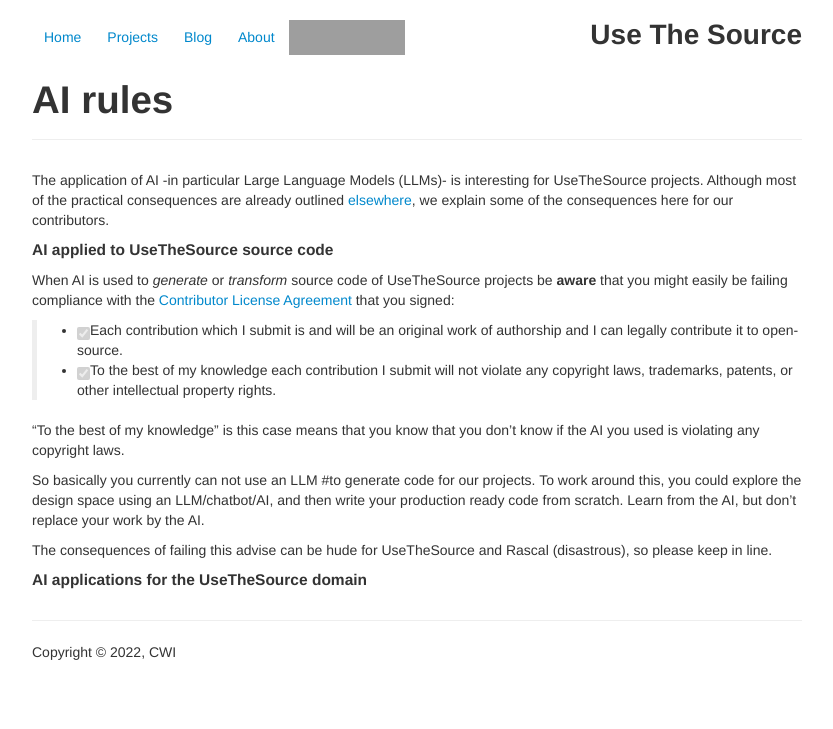
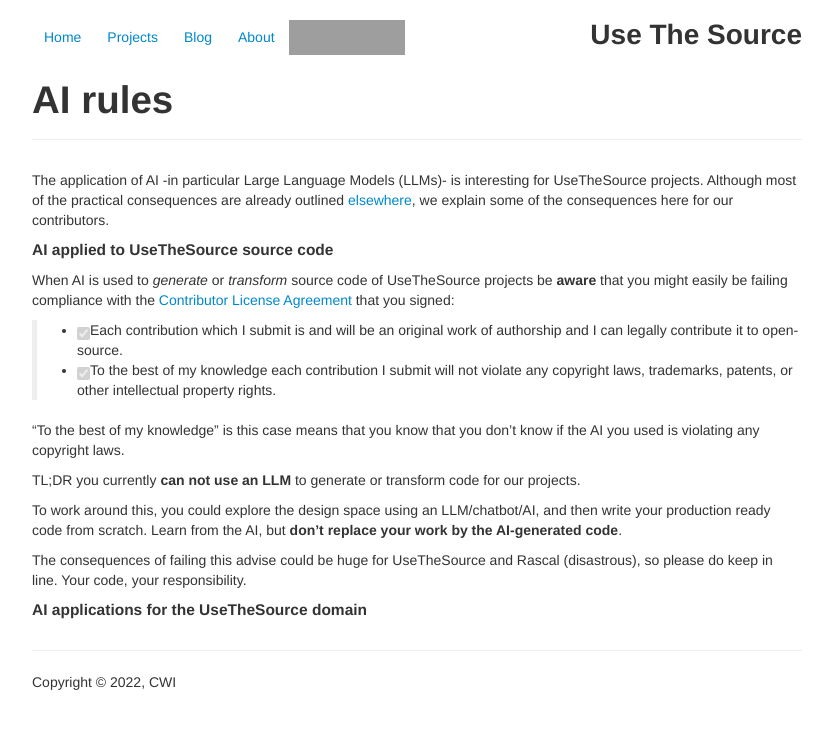
Before and after one commit to usethesource/usethesource.github.io, a Jekyll site: the page built from about/ai.md, in a window 1280 px wide. Shown: the top 729 px of the page, without its empty margins (223-1056 px from the left). Built offline with Jekyll 4.4.1, drawn with Linux system fonts in a browser that asks for light colours; our own code applies the rules of GitHub Pages for plain Markdown files; grey boxes are pictures that could not be loaded.

Commit message:
Update ai.md

```diff
--- a/about/ai.md
+++ b/about/ai.md
@@ -16,10 +16,12 @@
 
 "To the best of my knowledge" is this case means that you know that you don't know if the AI you used is violating any copyright laws.
 
-So basically you currently can not use an LLM #to generate code for our projects. To work around this, you could
-explore the design space using an LLM/chatbot/AI, and then write your production ready code from scratch. Learn from
-the AI, but don't replace your work by the AI.
+TL;DR you currently **can not use an LLM** to generate or transform code for our projects.
 
-The consequences of failing this advise can be hude for UseTheSource and Rascal (disastrous), so please keep in line.
+To work around this, you could explore the design space using an LLM/chatbot/AI, and then
+write your production ready code from scratch. Learn from the AI, but **don't replace your work by the AI-generated code**.
+
+The consequences of failing this advise could be huge for UseTheSource and Rascal (disastrous),
+so please do keep in line. Your code, your responsibility.
 
 #### AI applications for the UseTheSource domain
```
